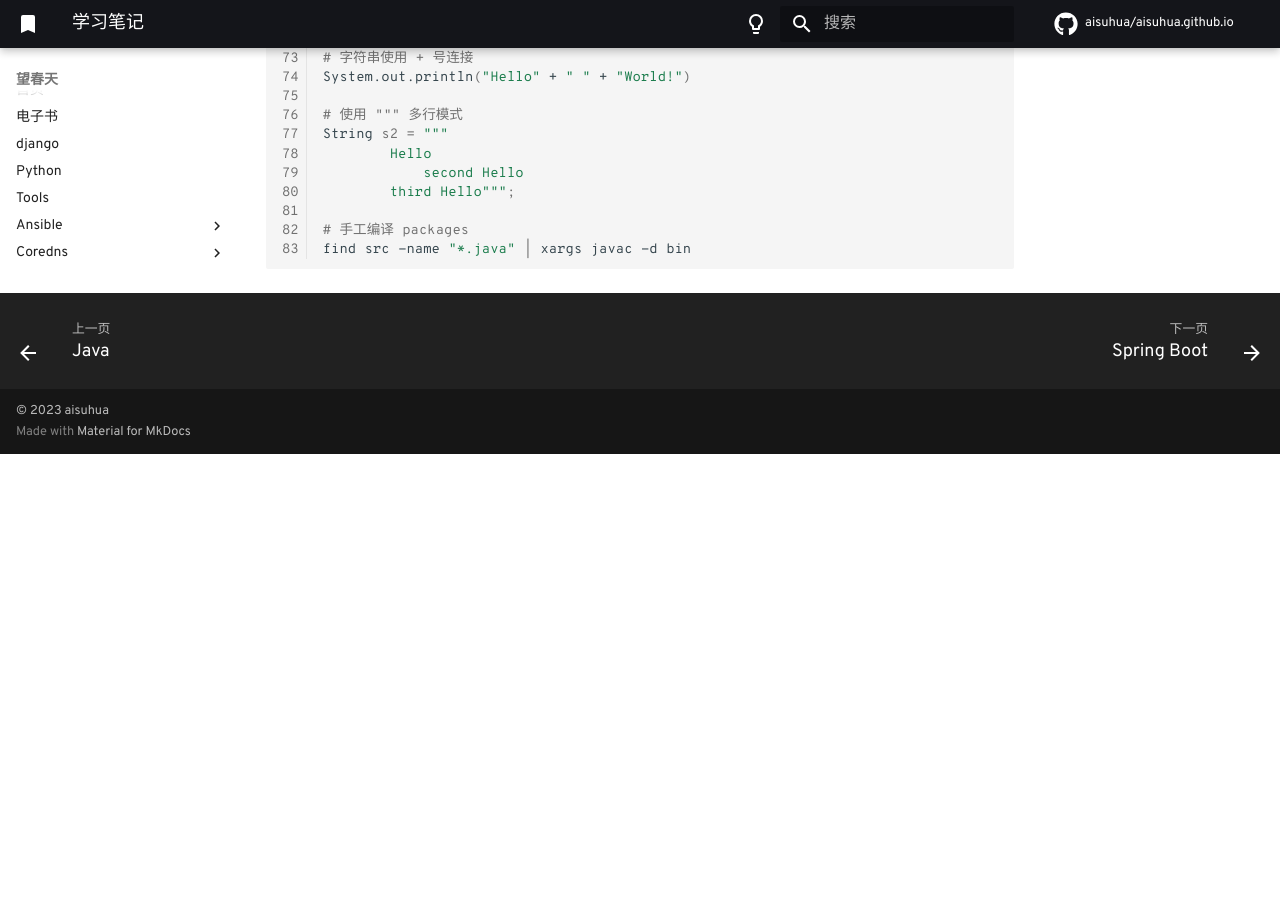
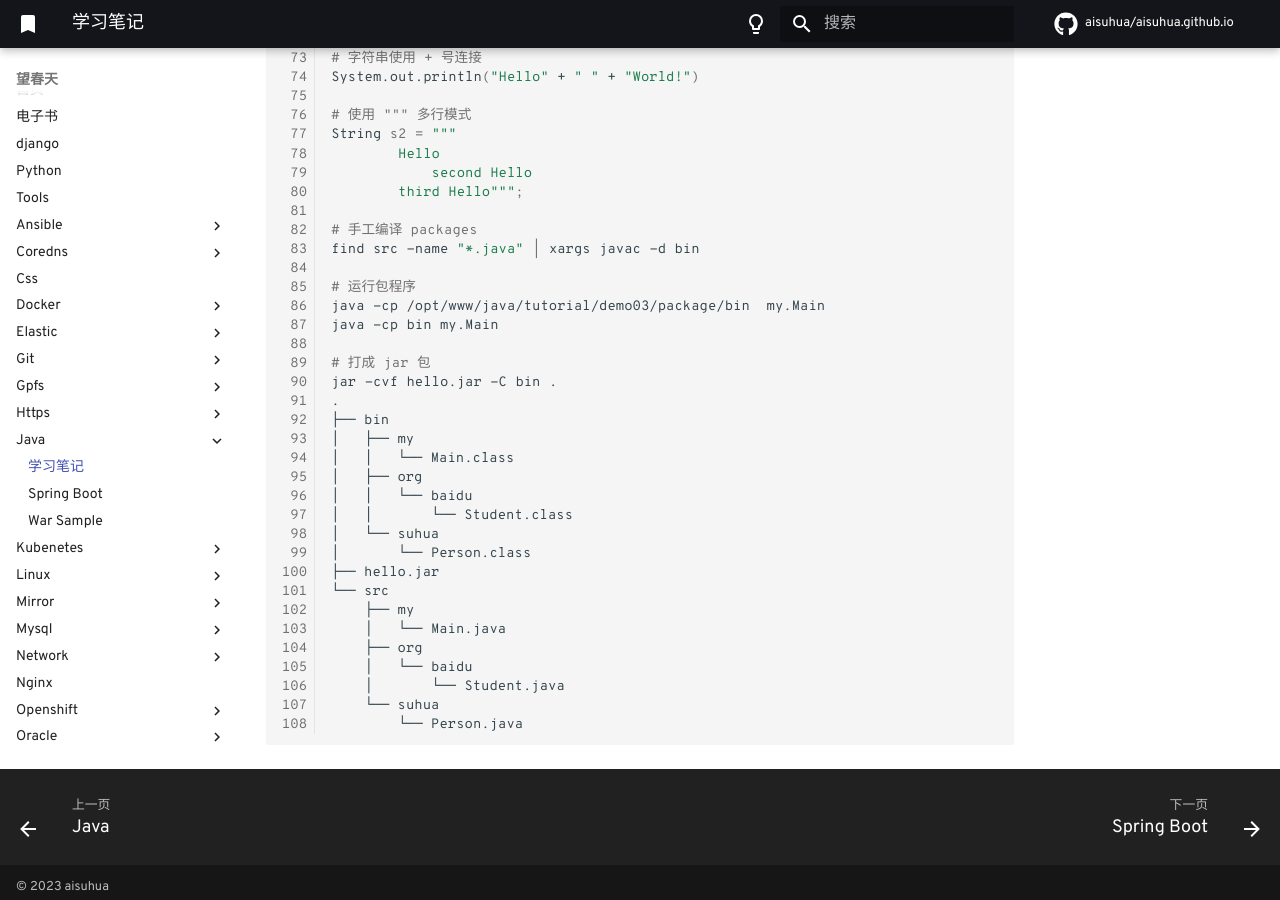
Before and after one commit to aisuhua/aisuhua.github.io, an MkDocs documentation site: the page built from docs/java/notes.md, in a window 1280 px wide and 900 px high, scrolled down 1511 px. Built offline with MkDocs 1.6.1 and Material for MkDocs 9.7.7, drawn with Linux system fonts in a browser that asks for light colours; comment, search, counter and statistics services are not loaded; before the commit the page ends 1965 px from its top, so only the background shows below that.

Commit message:
notes.md

````diff
--- a/docs/java/notes.md
+++ b/docs/java/notes.md
@@ -84,4 +84,31 @@
 
 # 手工编译 packages
 find src -name "*.java" | xargs javac -d bin
+
+# 运行包程序
+java -cp /opt/www/java/tutorial/demo03/package/bin  my.Main
+java -cp bin my.Main
+
+# 打成 jar 包
+jar -cvf hello.jar -C bin .
+.
+├── bin
+│   ├── my
+│   │   └── Main.class
+│   ├── org
+│   │   └── baidu
+│   │       └── Student.class
+│   └── suhua
+│       └── Person.class
+├── hello.jar
+└── src
+    ├── my
+    │   └── Main.java
+    ├── org
+    │   └── baidu
+    │       └── Student.java
+    └── suhua
+        └── Person.java
+
+
 ```
````
